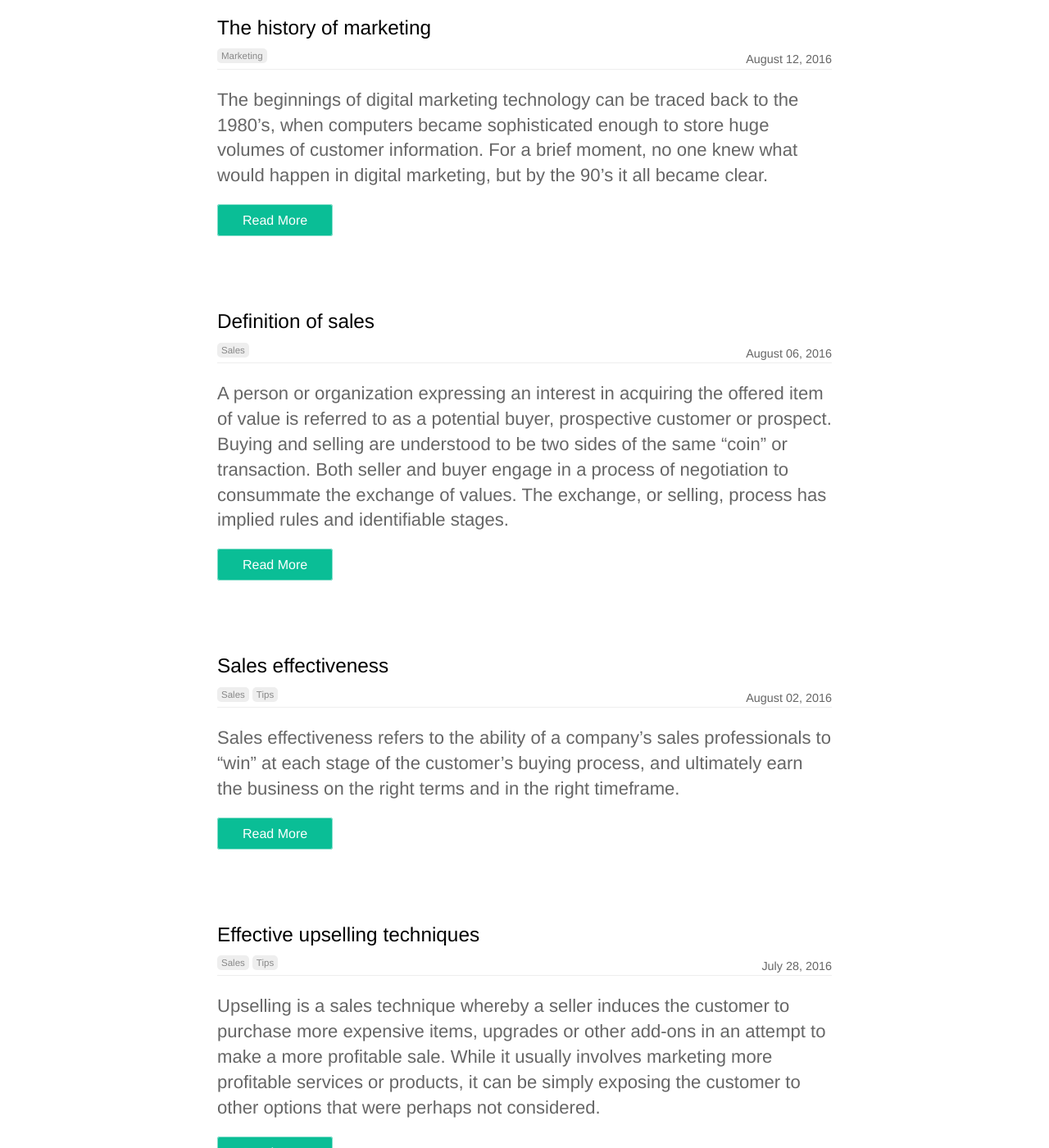
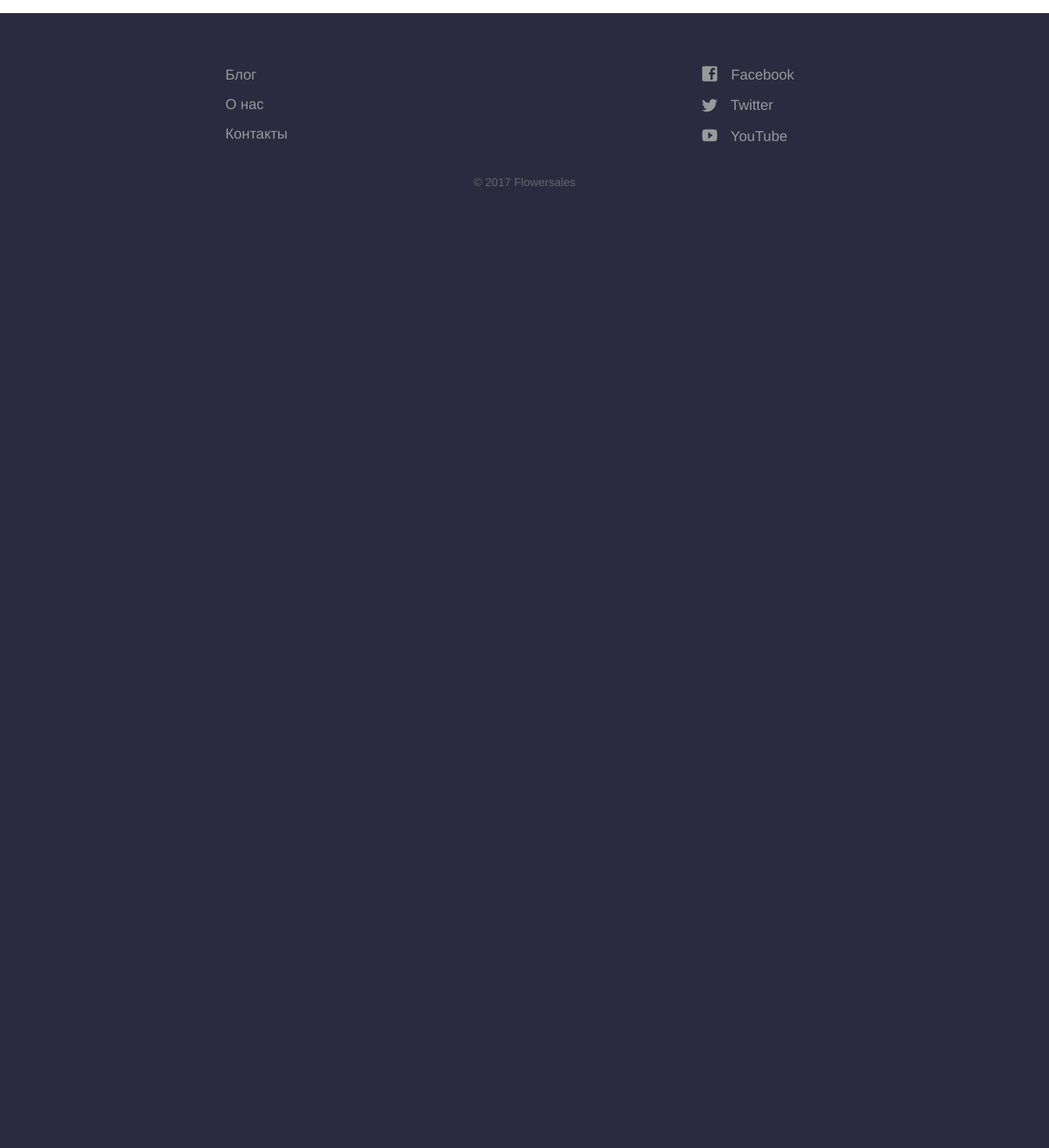
Before and after one commit to vasilenkoigor/Flowersales, a Jekyll site: the page built from blog/index.html, in a window 1280 px wide and 1400 px high, scrolled down 254 px. Shown: the whole window at 82% size. Built offline with Jekyll 4.4.1, drawn with Linux system fonts in a browser that asks for light colours; the list of posts is cut into pages by our own code; after the commit the page ends 900 px from its top, so only the background shows below that; some of the changed text lies outside the part shown.

Commit message:
New updates

```diff
--- a/_posts/2016-07-20-the-process-for-direct-sales.md
+++ /dev/null
@@ -1,35 +0,0 @@
----
-date: 2016-07-20
-title: The process for direct sales
-categories:
-  - sales
-author_staff_member: anna
----
-
-Direct selling is the marketing and selling of products directly to consumers away from a fixed retail location. Peddling is the oldest form of direct selling. Modern direct selling includes sales made through the party plan, one-on-one demonstrations, and other personal contact arrangements as well as internet sales.
-
-![Checkmate](https://source.unsplash.com/random/1500x1145)
-
-## Textbook definition
-
-A textbook definition is: "The direct personal presentation, demonstration, and sale of products and services to consumers, usually in their homes or at their jobs."
-
-## How effective is direct selling?
-
-Industry representative, the World Federation of Direct Selling Associations (WFDSA), reports that its 59 regional member associations accounted for more than US$183 billion in retail sales in 2014, through the activities of more than 62 million independent sales representatives. The United States Direct Selling Association (DSA) reported that in 2000, 55% of adult Americans had at some time purchased goods or services from a direct selling representative and 20% reported that they were currently(6%) or had been in the past(14%) a direct selling representative.
-
-![Office](https://source.unsplash.com/random/1500x1146)
-
-According to the WFDSA, consumers benefit from direct selling because of the convenience and service it provides, including personal demonstration and explanation of products, home delivery, and generous satisfaction guarantees. In contrast to franchising, the cost for an individual to start an independent direct selling business is typically very low with little or no required inventory or other cash commitments to begin.
-
-Most direct selling associations around the world require their members to abide by a code of conduct towards a fair partnership both with customers and salesmen...
-
-Most national direct selling associations are represented in the World Federation of Direct Selling Associations (WFDSA).
-
-## How's it different to marketing?
-
-Direct selling is distinct from direct marketing because it is about individual sales agents reaching and dealing directly with clients. Direct marketing is about business organizations seeking a relationship with their customers without going through an agent/consultant or retail outlet.
-
-Direct selling consists of two main business models: single-level marketing, in which a direct seller makes money by buying products from a parent organization and selling them directly to customers, and multi-level marketing (also known as network marketing or person-to-person marketing), in which the direct seller makes money from both direct sales to customers and by sponsoring new direct sellers and earning a commission from their efforts.
-
-![Raspberries](https://source.unsplash.com/random/1500x1147)
--- a/_posts/2016-07-28-effective-upselling-techniques.md
+++ /dev/null
@@ -1,28 +0,0 @@
----
-date: 2016-07-28
-title: Effective upselling techniques
-categories:
-  - sales
-  - tips
-author_staff_member: betty
----
-
-Upselling is a sales technique whereby a seller induces the customer to purchase more expensive items, upgrades or other add-ons in an attempt to make a more profitable sale. While it usually involves marketing more profitable services or products, it can be simply exposing the customer to other options that were perhaps not considered.
-
-In practice, large businesses usually combine upselling and cross-selling to maximize profit. In doing so, an organization must ensure that its relationship with the client is not disrupted.
-
-![Fair](https://source.unsplash.com/random/1500x1146)
-
-In restaurants and other similar settings, upselling is commonplace and an accepted form of business. In other businesses (e.g. car sales), the customer’s perception of the attempted upsell can be viewed negatively and impact the desired result.
-
-## Why should you upsell?
-
-Upselling is a common practice for service providers that offer different service classes such as airlines (cf. Bohutinsky, 1990). According to “the journal of business and industrial marketing; written collaboratively by Michael J, Sheehan and Paul R, Prabhaker “It is five times more expensive to get a new customer as it is to hold onto a current one.” Selling to a new customer would mean having to start the sales process from the very beginning thus having to establish a new relationship with a different customer. This can be time consuming and often not very effective.
-
-![Gleise](https://source.unsplash.com/random/1500x1147)
-
-## The benefits
-
-Upselling to a customer that you have already built a rapport with, means that they are more likely to buy from you, listen to your suggestions and opinions and trust you. Selling to the same customer can lead to loyal customers and repeat sales. Upselling brings up the profit that the business makes and the value of the sale. However it is important to understand that although your main objective is to bring up revenue and increase the amount of the sale, a customers experience and their time with you influences future decisions that they make. An upsell can be beneficial to both the seller and the consumer if relevant products are being shown to the customer. For instance, if you had a strict budget of $20,000 for a car, you would not want to be sold a car for twice the amount.
-
-[source](https://en.wikipedia.org/wiki/Upselling): Wikipedia
--- a/_posts/2016-08-02-sales-effectiveness.md
+++ /dev/null
@@ -1,25 +0,0 @@
----
-date: 2016-08-02
-title: Sales effectiveness
-categories:
-  - sales
-  - tips
-author_staff_member: gerald
----
-Sales effectiveness refers to the ability of a company’s sales professionals to “win” at each stage of the customer’s buying process, and ultimately earn the business on the right terms and in the right timeframe.
-
-![American River](https://source.unsplash.com/random/1500x1146)
-
-## How do you improve sales effectiveness?
-
-Improving sales effectiveness is not just a sales function issue; it’s a company issue, as it requires deep collaboration between sales and marketing to understand what's working and not working, and continuous improvement of the knowledge, messages, skills, and strategies that sales people apply as they work sales opportunities.
-
-Sales effectiveness has historically been used to describe a category of technologies and consulting services aimed at helping companies improve their sales results.
-
-Many companies are creating sales effectiveness functions and have even given people titles such as VP of Sales Effectiveness.
-
-![Coins](https://source.unsplash.com/random/1500x1147)
-
-"By analyzing sales force performance, managers can make changes to optimize sales going forward. Toward that end, there are many ways to gauge the performance of individual salespeople and of the sales force as a whole, in addition to total annual sales." In a survey of nearly 200 senior marketing managers, 54 percent responded that they found the "sales force effectiveness" metric very useful.
-
-[source](https://en.wikipedia.org/wiki/Sales_effectiveness): Wikipedia
--- a/_posts/2016-08-06-definition-of-sales.md
+++ /dev/null
@@ -1,39 +0,0 @@
----
-date: 2016-08-06
-title: Definition of sales
-categories:
-  - sales
-author_staff_member: james
----
-A person or organization expressing an interest in acquiring the offered item of value is referred to as a potential buyer, prospective customer or prospect. Buying and selling are understood to be two sides of the same "coin" or transaction. Both seller and buyer engage in a process of negotiation to consummate the exchange of values. The exchange, or selling, process has implied rules and identifiable stages.
-
-![Cat](https://source.unsplash.com/random/1500x1146)
-
-It is implied that the selling process will proceed fairly and ethically so that the parties end up nearly equally rewarded. The stages of selling, and buying, involve getting acquainted, assessing each party’s need for the other’s item of value, and determining if the values to be exchanged are equivalent or nearly so, or, in buyer's terms, "worth the price.” Sometimes, sellers have to use their own experiences when selling products with appropriate discounts.
-
-## Management point of view
-
-From a management viewpoint it is thought of as a part of marketing, although the skills required are different. Sales often forms a separate grouping in a corporate structure, employing separate specialist operatives known as salespersons (singular: salesperson). Selling is considered by many to be a sort of persuading "art". Contrary to popular belief, the methodological approach of selling refers to a systematic process of repetitive and measurable milestones, by which a salesman relates his or her offering of a product or service in return enabling the buyer to achieve their goal in an economic way. While the sales process refers to a systematic process of repetitive and measurable milestones, the definition of the selling is somewhat ambiguous due to the close nature of advertising, promotion, public relations, and direct marketing.
-
-![apricot](https://source.unsplash.com/random/1500x1147)
-
-Selling is the profession-wide term, much like marketing defines a profession. Recently, attempts have been made to clearly understand who is in the sales profession, and who is not. There are many articles looking at marketing, advertising, promotions, and even public relations as ways to create a unique transaction.
-
-## Common terms
-
-Two common terms used to describe a salesperson are "Farmer" and "Hunter". The reality is that most professional sales people have a little of both. A hunter is often associated with aggressive personalities who use aggressive sales technique. In terms of sales methodology a hunter refers to a person whose focus is on bringing in and closing deals. This process is called “sales capturing”. An example is a commodity sale such as a long distance sales person, shoe sales person and to a degree a car sales person. Their job is to find and convert buyers. A sales farmer is someone who creates sales demand by activities that directly influence and alter the buying process.
-
-![Marketing](https://source.unsplash.com/random/1500x1148)
-
-## Systems approach
-
-Many believe that the focus of selling is on the human agents involved in the exchange between buyer and seller. Effective selling also requires a systems approach, at minimum involving roles that sell, enable selling, and develop sales capabilities. Selling also involves salespeople who possess a specific set of sales skills and the knowledge required to facilitate the exchange of value between buyers and sellers that is unique from marketing, advertising, etc.
-
-![Lady bugs](https://source.unsplash.com/random/1500x1149)
-
-Within these three tenets, the following definition of professional selling is offered by the American Society for Training and Development (ASTD):
-
-“The holistic business system required to effectively develop, manage, enable, and execute a mutually beneficial, interpersonal exchange of goods and/or services for equitable value.”
-Team selling is one way to influence sales. Team selling is “a group of people representing the sales department and other functional areas in the firm, such as finance, production, and research and development”. (Spiro) Team selling came about in the 1990s through total quality management (TQM). TQM occurs when companies work to improve their customer satisfaction by constantly improving all of their operations.
-
-[source](https://en.wikipedia.org/wiki/Sales): Wikipedia
--- a/_posts/2016-08-12-the-history-of-marketing.md
+++ /dev/null
@@ -1,32 +0,0 @@
----
-date: 2016-08-12
-title: The history of marketing
-categories:
-  - marketing
-author_staff_member: robin
----
-The beginnings of digital marketing technology can be traced back to the 1980's, when computers became sophisticated enough to store huge volumes of customer information. For a brief moment, no one knew what would happen in digital marketing, but by the 90's it all became clear.
-
-![Man](https://source.unsplash.com/random/1500x1146)
-
-The history of marketing is to a large extent a product of Internet's history as markets have adapted to keep abreast of changes and keep up with the way the major Search Engines rank web pages. Major changes include, in chronological order:
-
-1991- Gopher: A network protocol, one of the very first query and search tools. Gopher was widely used for a couple of years, but usage has now fallen off, with barely 100 Gopher servers now indexed. 2. 1994- Launch of Yahoo, which was formerly known as "Jerry´s Guide to the World Wide Web" after one of its founders, Jerry Yang. Yahoo received in its first year over 1 million hits.
-
-## Academic studies
-
-The study of the history of marketing as an academic field emerged only recently. Controversies and disputes abound in the field. The publication in 1976 of the book The History of Marketing Thought, by Robert Bartels marks a turning-point in marketing thought. Since then, academics specializing in marketing decided to imitate economics, distinguishing theory and practice. Two different fields of study emerged:
-
-the history of marketing thought, giving theoretical accounts
-marketing history, focusing on the history of marketing practice
-This division parallels the distinction between the history of economic thought and economic history.
-
-![Thai](https://source.unsplash.com/random/1500x1147)
-
-Practitioners of the history of marketing thought note that both practitioners and academics know relatively little about the field.[citation needed] But history has significance for academics because it helps to define the baselines upon which they can recognize change and evolve marketing theory.On the other hand, proponents of marketing history argue that one cannot fully compare the marketing field with economics and hence suggest the impracticality of divorcing theory and practice. First, marketing scholars seldom engage in the practice of marketing as much as economists engage in the development and execution of public policies. Second, business people innovate in the marketing field, and the history of marketing will remain incomplete if one dissociates academia from practitioners.
-
-![lavender flowers](https://source.unsplash.com/random/1500x1148)
-
-The following sections discuss both approaches to the history of marketing, closing with a debate about the standard chronology of marketing, a widely known hypothesis about the history of marketing, but one that historians in the marketing field have challenged.
-
-[source](https://en.wikipedia.org/wiki/History_of_marketing): Wikipedia
```
Also changed, not shown: _staff_members/elena.md (+1 -1 lines).
